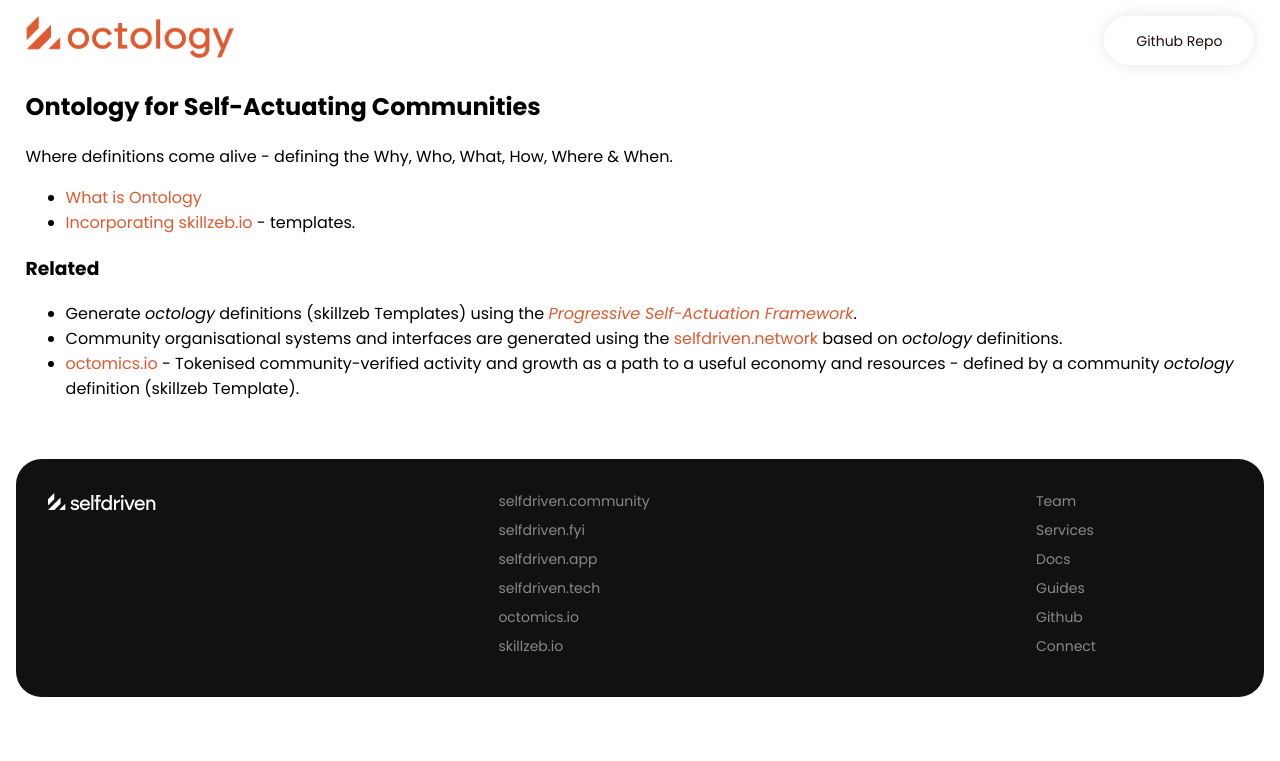
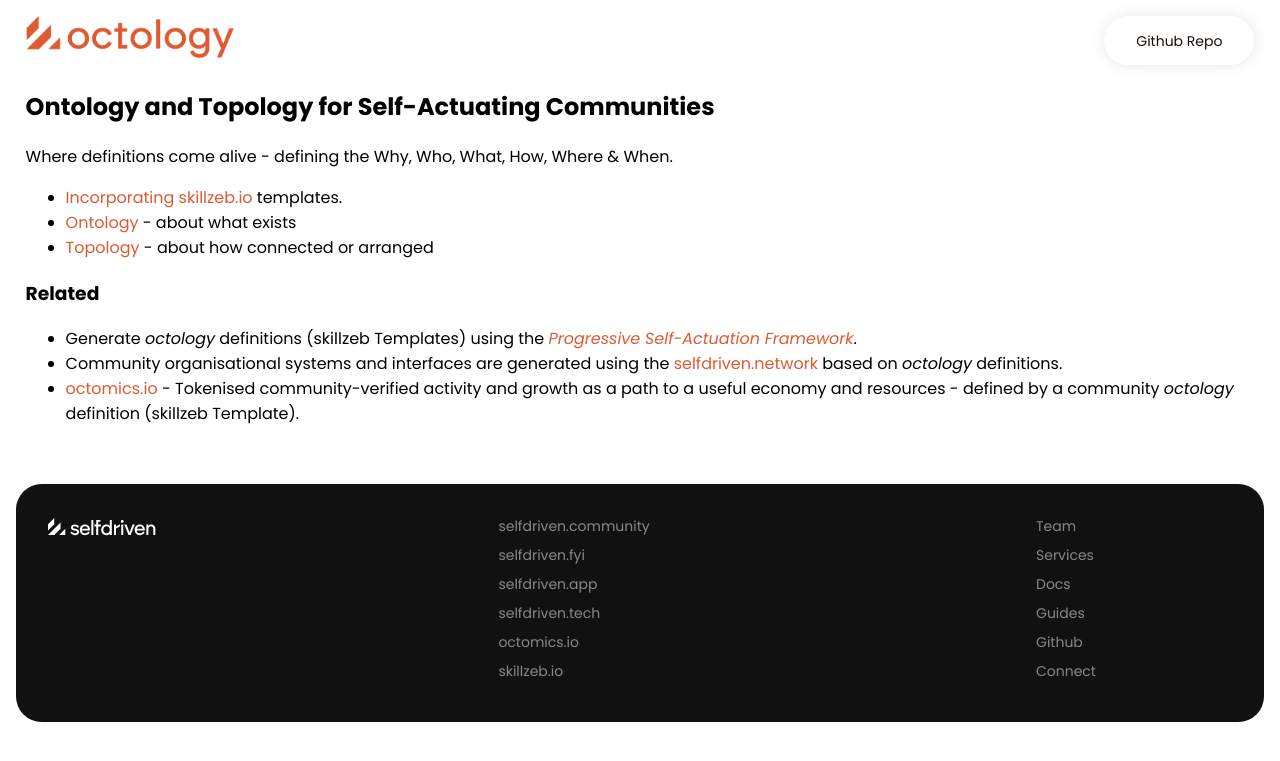
Before and after one commit to selfdriven-octo/octology, a Jekyll site: the page built from docs/index.md, in a window 1280 px wide. Shown: the top 761 px of the page. Built offline with Jekyll 4.4.1, drawn with Linux system fonts in a browser that asks for light colours.

Commit message:
topology

```diff
--- a/docs/index.md
+++ b/docs/index.md
@@ -3,12 +3,13 @@
 title: Home
 ---
 
-## Ontology for Self-Actuating Communities
+## Ontology and Topology for Self-Actuating Communities
 
 Where definitions come alive - defining the Why, Who, What, How, Where & When.
 
-- [What is Ontology](/what-is-ontology/)
-- [Incorporating skillzeb.io](https://skillzeb.io) - templates.
+- [Incorporating skillzeb.io](https://skillzeb.io) templates.
+- [Ontology](/what-is-ontology/) - about what exists
+- [Topology](/what-is-topology/) - about how connected or arranged
 
 ### Related
 - Generate *octology* definitions (skillzeb Templates) using the *[Progressive Self-Actuation Framework](https://onboarding.selfdriven.foundation)*.
```
Also changed, not shown: docs/pages/what-is-topology.md (added, +33 -0 lines).
